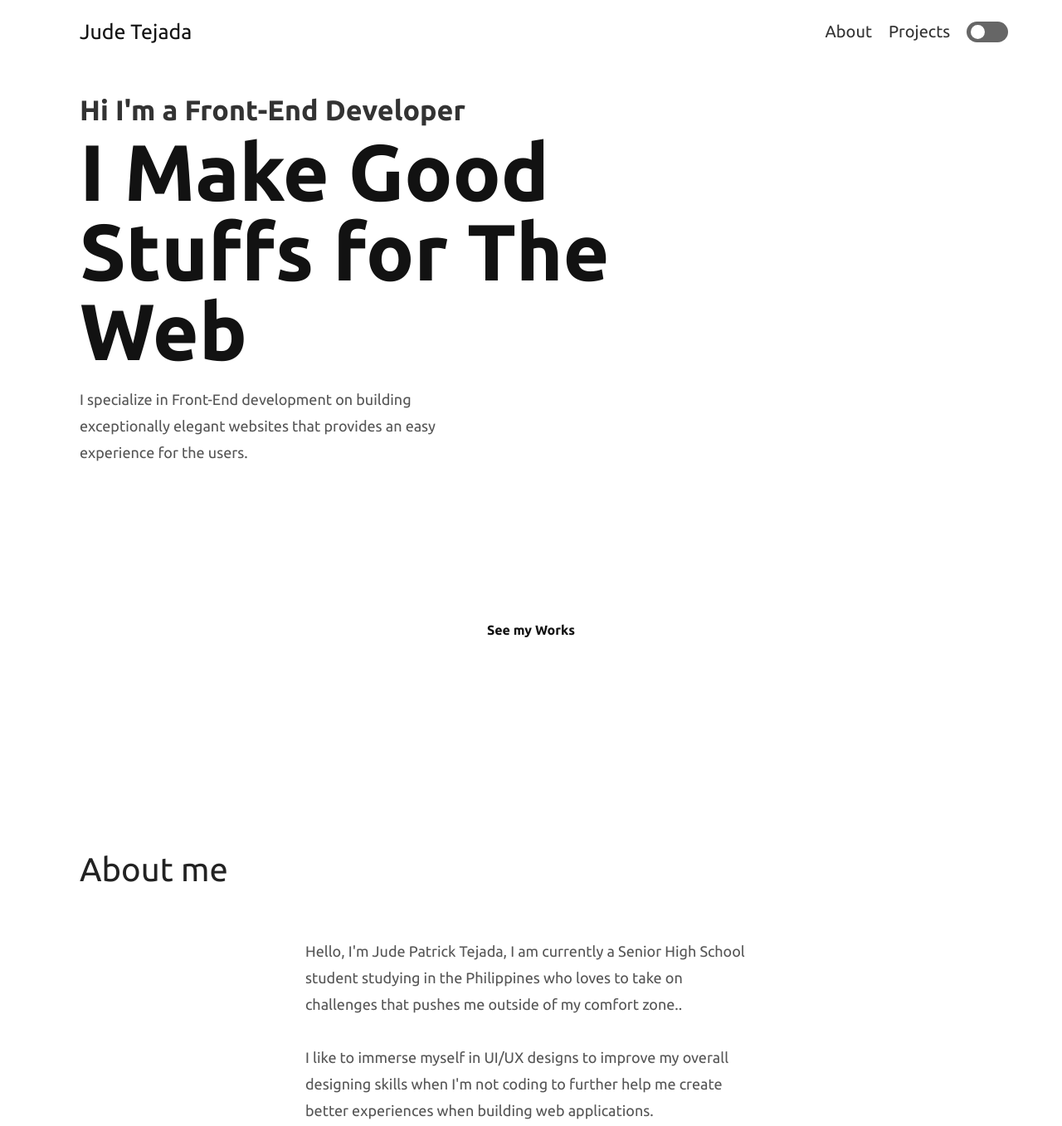
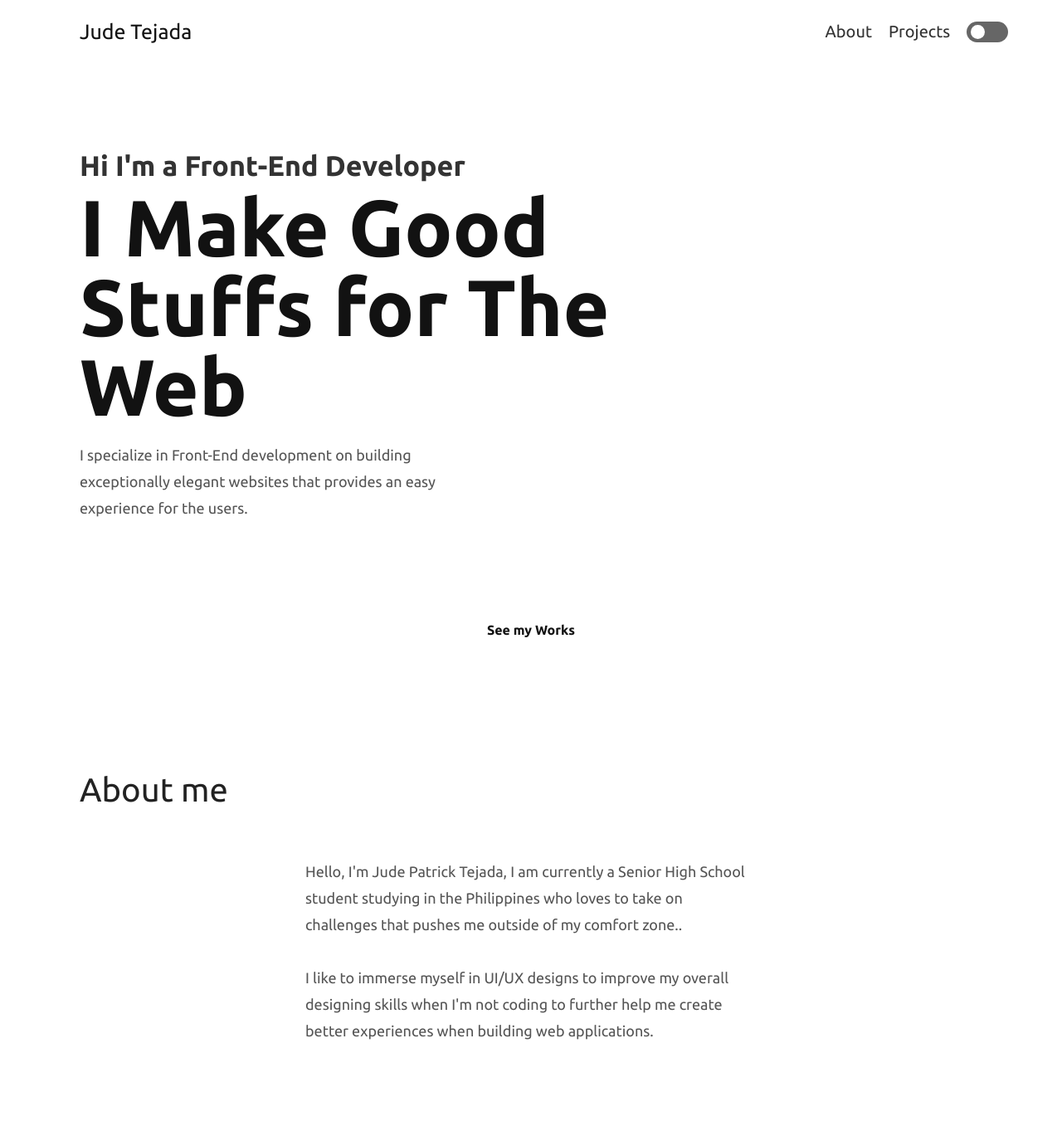
Before and after one commit to JudeTejada/PortfolioV1, a website with bundled scripts: page public/index.html in a window 1280 px wide. Shown: the top 1357 px of the page at 83% size. Built offline with nearby package versions, Linux system fonts and the light colour scheme.

Commit message:
Fixed some issues on header

```diff
--- a/public/index.html
+++ b/public/index.html
@@ -50,11 +50,13 @@
           <h1 class="heading--1">I Make Good Stuffs for The Web</h1>
           <p class="paragraph mt-1 paragraph--hero">I specialize in Front-End
             development on building exceptionally elegant websites that provides an easy experience for the users. </p>
+
+          <button class="btn btn--outline">
+            <a href="#projects" title="Link to go to project section"> See my Works</a>
+
+          </button>
         </div>
-        <button class="btn btn--outline">
-          <a href="#projects" title="Link to go to project section"> See my Works</a>
 
-        </button>
       </header>
       <!--Container-->
     </div>
@@ -161,7 +163,7 @@
         <section class="project">
           <figure class="project__photo">
             <a href="https://findhub.netlify.app/" target="_blank" title="link to go to findhub live site"
-              `rel="noopener" ` or `rel="noreferrer" `>
+              rel="noopener" rel="noreferrer">
               <picture>
                 <source type="image/webp" srcset="../src/assets/work3.webp">
                 <source type="image/jpeg" srcset="../src/assets/work3.jpg">
--- a/src/SASS/base/_base.scss
+++ b/src/SASS/base/_base.scss
@@ -23,7 +23,7 @@ body {
   font-family: "Ubuntu", sans-serif;
   background: var(--bg);
   margin-bottom: 2em;
-  transition: background 200ms ease-in-out, color 500ms ease-in-out;
+  transition: 200ms ease;
 }
 ::-moz-selection,
 ::selection {
--- a/src/SASS/components/_btn.scss
+++ b/src/SASS/components/_btn.scss
@@ -51,6 +51,10 @@
     transform: translateX(-50%);
     transition: 200ms ease;
     font-weight: 700;
+
+    @media (max-width: $bp-medium) {
+      bottom: 6em;
+    }
   }
 
   &--contact {
--- a/src/SASS/layout/_about.scss
+++ b/src/SASS/layout/_about.scss
@@ -1,9 +1,5 @@
 .about {
-  margin-top: 27vh;
-
-  @media (max-width: $bp-large) {
-    margin-top: 17vh;
-  }
+  margin-top: 15vh;
   &__content {
     display: grid;
     grid-template-columns: repeat(12, 1fr);
--- a/src/SASS/layout/_header.scss
+++ b/src/SASS/layout/_header.scss
@@ -1,12 +1,11 @@
 .header {
-  padding-top: 10.5em;
   position: relative;
-  min-height: 100vh;
-  transition: 2000ms ease-in;
+
   @media (max-width: $bp-small) {
     min-height: 80vh;
   }
   &__content {
+    min-height: 100vh;
     display: flex;
     flex-direction: column;
     justify-content: center;
--- a/src/SASS/layout/_nav.scss
+++ b/src/SASS/layout/_nav.scss
@@ -3,7 +3,7 @@
   width: 100%;
   position: fixed;
   top: 0;
-
+  transition: 200ms ease;
   background: var(--bg);
   z-index: 1000;
   max-width: 90%;
```
Also changed, not shown: dist/index.html, 4 other files.
